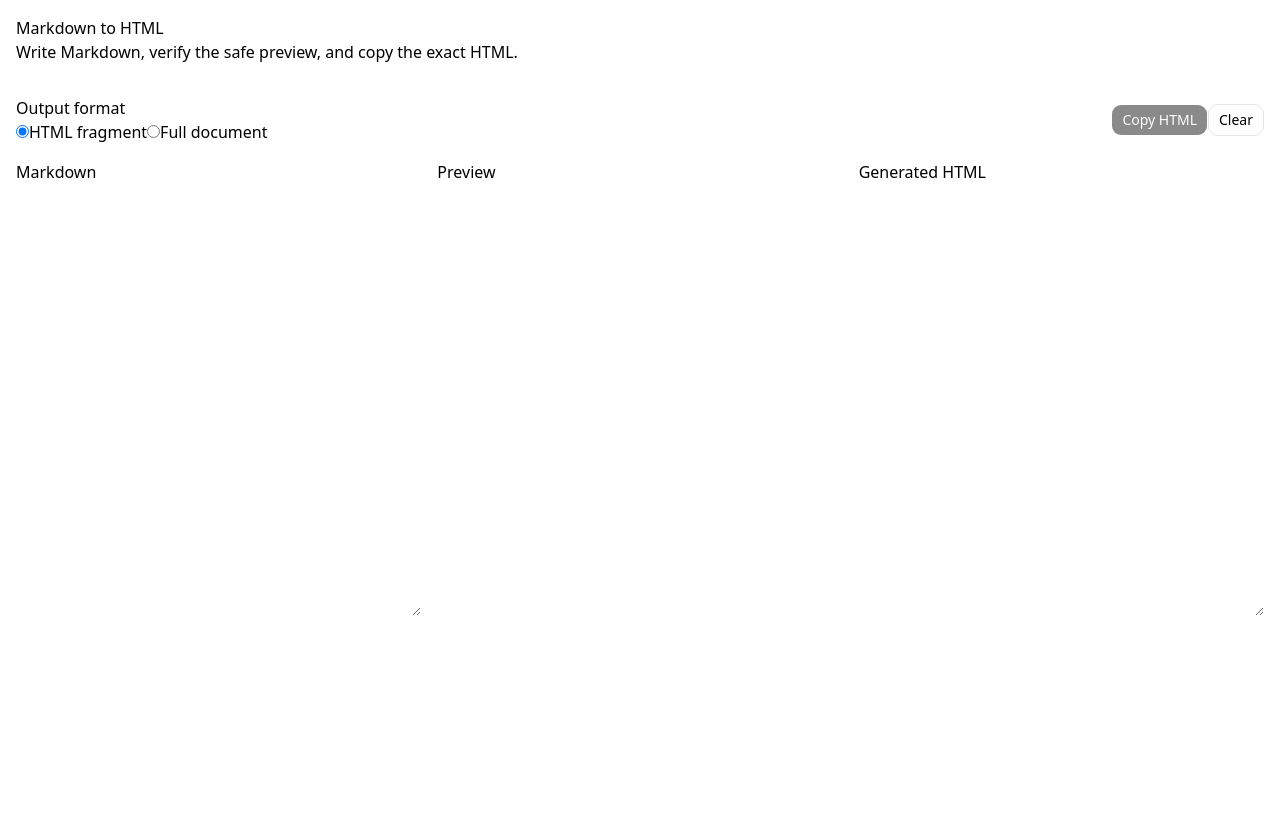
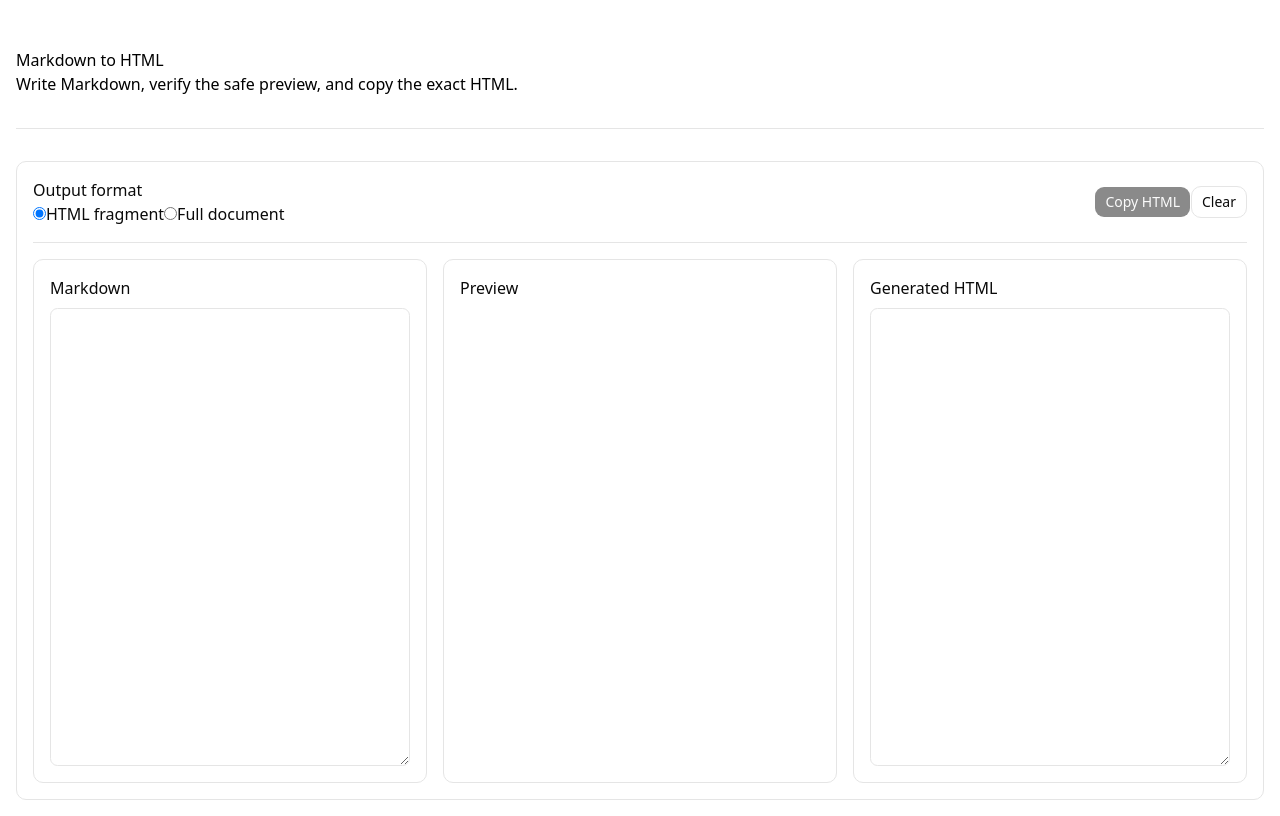
Before and after one commit to AlexandrBursak/Markdown-HTML, a Next.js app: page / in a window 1280 px wide. Built offline with nearby package versions, Linux system fonts and the light colour scheme.

Commit message:
fix(ui): restore converter workspace styling

```diff
--- a/src/app/HomePage.module.css
+++ b/src/app/HomePage.module.css
@@ -14,6 +14,8 @@
 
 .header {
   margin-block-end: 2rem;
+  padding-block: 2rem;
+  border-block-end: 1px solid var(--border);
 }
 
 .skipLink {
--- a/src/app/globals.css
+++ b/src/app/globals.css
@@ -99,7 +99,9 @@ body {
   --radius-4xl: calc(var(--radius) * 2.6);
 }
 
-.dark {
+@media (prefers-color-scheme: dark) {
+  :root,
+  .dark {
   --background: oklch(0.145 0 0);
   --foreground: oklch(0.985 0 0);
   --card: oklch(0.205 0 0);
@@ -130,7 +132,8 @@ body {
   --sidebar-accent: oklch(0.269 0 0);
   --sidebar-accent-foreground: oklch(0.985 0 0);
   --sidebar-border: oklch(1 0 0 / 10%);
-  --sidebar-ring: oklch(0.556 0 0);
+    --sidebar-ring: oklch(0.556 0 0);
+  }
 }
 
 @layer base {
--- a/src/view/widgets/ConverterWidget/ConverterWidget.module.css
+++ b/src/view/widgets/ConverterWidget/ConverterWidget.module.css
@@ -1,6 +1,11 @@
 .workspace {
   display: grid;
   gap: 1rem;
+  padding: 1rem;
+  border: 1px solid var(--border);
+  border-radius: var(--radius);
+  background: var(--card);
+  color: var(--card-foreground);
 }
 
 .toolbar {
@@ -9,6 +14,8 @@
   align-items: center;
   justify-content: space-between;
   gap: 1rem;
+  padding-block-end: 1rem;
+  border-block-end: 1px solid var(--border);
 }
 
 .grid {
@@ -19,14 +26,30 @@
 
 .grid > * {
   min-width: 0;
+  display: grid;
+  align-content: start;
+  gap: 0.5rem;
+  min-height: 22rem;
+  padding: 1rem;
+  border: 1px solid var(--border);
+  border-radius: var(--radius);
+  background: var(--background);
 }
 
 .grid textarea {
   width: 100%;
   resize: vertical;
-  background: var(--color-canvas);
-  color: var(--color-text);
+  padding: 0.75rem;
+  border: 1px solid var(--input);
+  border-radius: calc(var(--radius) * 0.75);
+  background: var(--background);
+  color: var(--foreground);
   font: inherit;
+}
+
+.grid textarea:focus-visible {
+  outline: 2px solid var(--ring);
+  outline-offset: 2px;
 }
 
 @media (max-width: 1024px) {
```
